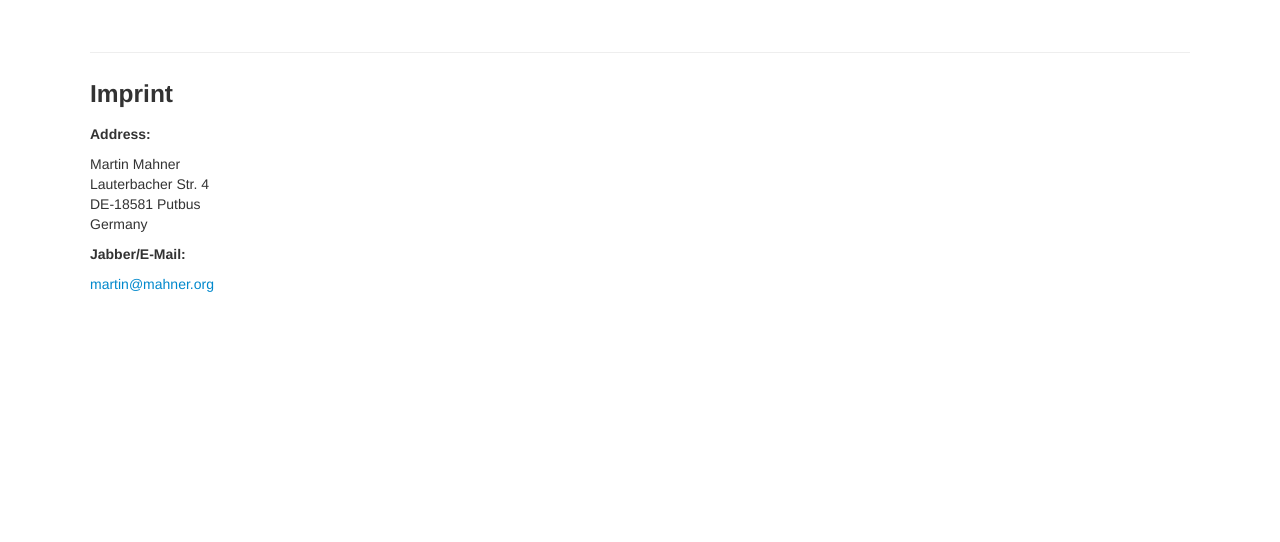
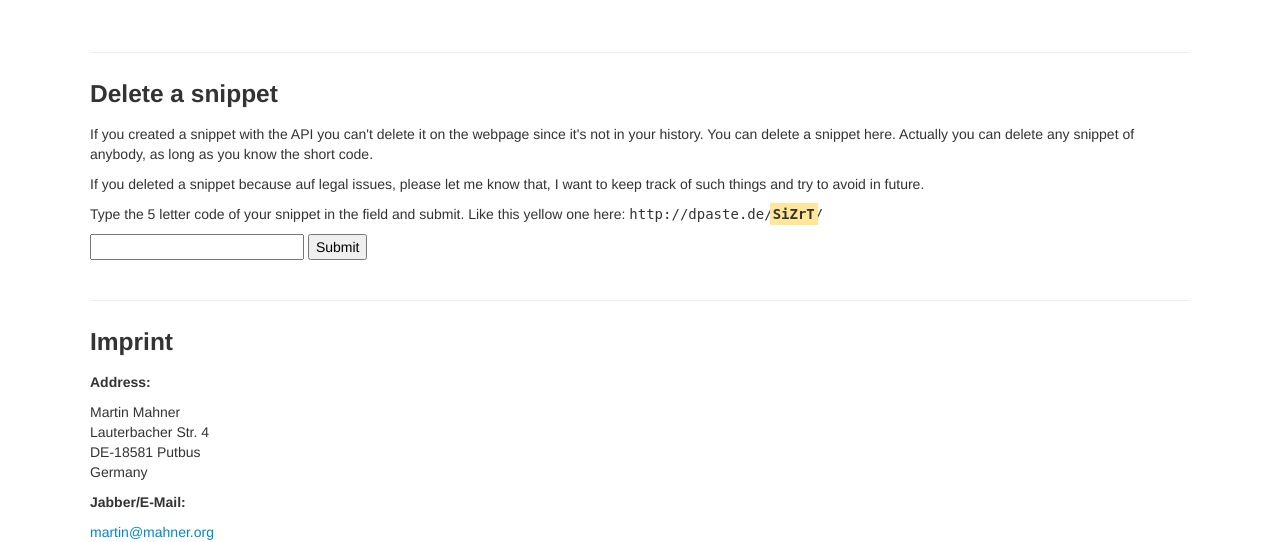
Before and after one commit to DarrenOfficial/dpaste, a Django app: template dpaste/templates/dpaste/about.html in a window 1280 px wide. Shown: the part 845-1387 px from the top of the page. Before the commit the page ends 1137 px from the top, so only its background shows below. Run offline with Django 3.2, Linux system fonts and the light colour scheme; the template is opened without the code that fills it, so the values that code supplies are empty; parts of the project's set-up code (start-up, migrations or seed data) failed here and were passed over; some libraries are stand-ins or nearby versions.

Commit message:
Allow anybody to delete a snippet.
I got too many requests in the past, most of because people created snippets via the API and can't delete them, or because of legal issues.

```diff
--- a/dpaste/static/dpaste/theme.css
+++ b/dpaste/static/dpaste/theme.css
@@ -5,6 +5,11 @@
 
 body {
     padding: 10px 0 40px 0;
+}
+
+tt strong {
+    background-color: #ffe699;
+    outline: 3px solid #ffe699;
 }
 
 /* Custom container */
--- a/dpaste/templates/dpaste/about.html
+++ b/dpaste/templates/dpaste/about.html
@@ -50,6 +50,29 @@
     <div class="clearfix"></div>
     <hr class="clearfix">
 
+    <h3>Delete a snippet</h3>
+
+    <p>
+        If you created a snippet with the API you can't delete it on the webpage
+        since it's not in your history. You can delete a snippet here. Actually
+        you can delete any snippet of anybody, as long as you know the short code.
+    </p>
+    <p>
+        If you deleted a snippet because auf legal issues, please let me know
+        that, I want to keep track of such things and try to avoid in future.
+    </p>
+    <p>
+        Type the 5 letter code of your snippet in the field and submit.
+        Like this yellow one here: <tt>http://dpaste.de/<strong>SiZrT</strong>/</tt>
+    </p>
+
+    <form method="POST" action="{% url "snippet_delete" %}">
+        <input name="snippet_id"> <input type="Submit" value="Submit"/>
+    </form>
+
+    <div class="clearfix"></div>
+    <hr class="clearfix">
+
     <h3>Imprint</h3>
 
     <p><strong>Address:</strong></p>
--- a/dpaste/urls/dpaste.py
+++ b/dpaste/urls/dpaste.py
@@ -5,6 +5,7 @@ urlpatterns = patterns('dpaste.views',
     url(r'^guess/$', 'guess_lexer', name='snippet_guess_lexer'),
     url(r'^diff/$', 'snippet_diff', name='snippet_diff'),
     url(r'^history/$', 'snippet_history', name='snippet_history'),
+    url(r'^delete/$', 'snippet_delete', name='snippet_delete'),
     url(r'^(?P<snippet_id>[a-zA-Z0-9]+)/$', 'snippet_details', name='snippet_details'),
     url(r'^(?P<snippet_id>[a-zA-Z0-9]+)/delete/$', 'snippet_delete', name='snippet_delete'),
     url(r'^(?P<snippet_id>[a-zA-Z0-9]+)/gist/$', 'snippet_gist', name='snippet_gist'),
```
Also changed, not shown: dpaste/views.py (+10 -2 lines).
